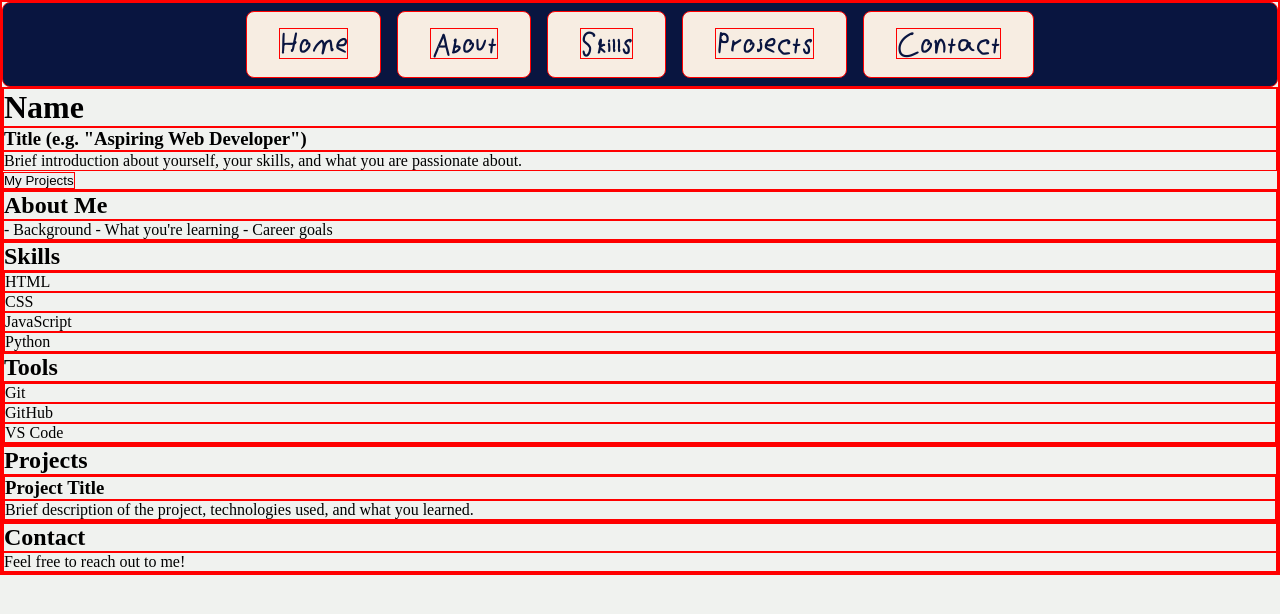
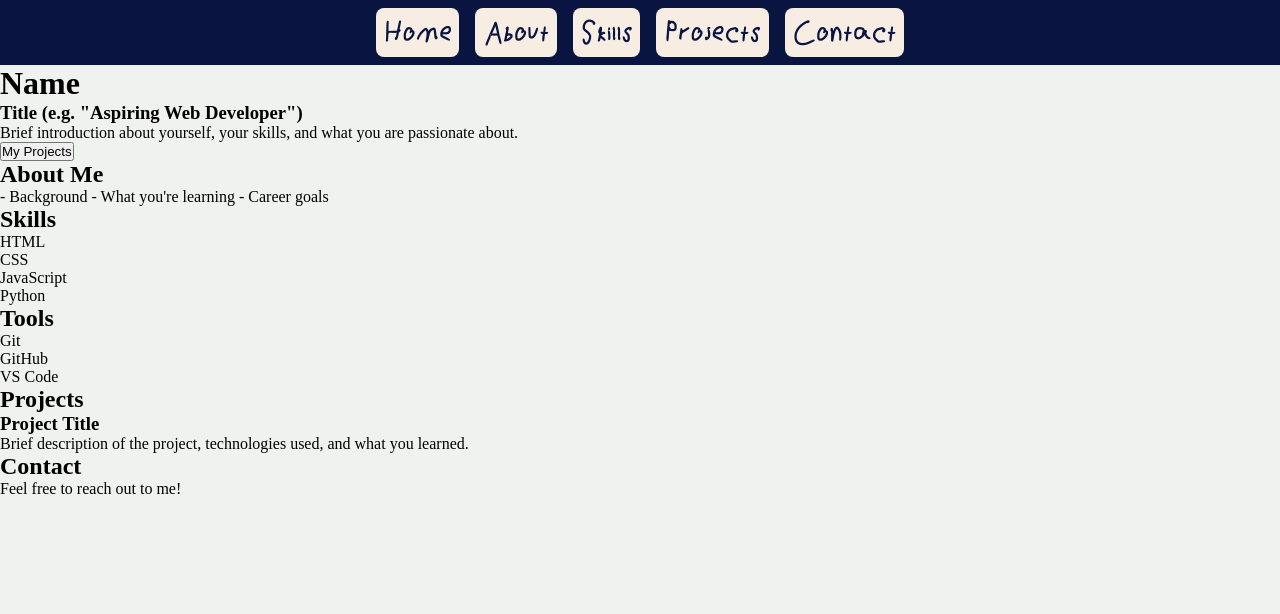
Before and after one commit to LeoDino/portfolio, a plain HTML site: page Index.html in a window 1280 px wide. Drawn offline with Linux system fonts and the light colour scheme.

Commit message:
fixade navbar css lite

```diff
--- a/style/_layout.scss
+++ b/style/_layout.scss
@@ -6,14 +6,14 @@
     align-content: center;
     justify-content: center;
 
-    border-radius: 0.5rem;
+
 
     li {
         list-style: none;
         padding: 1rem;
         background-color: map-get($light-extra-color, color3);
         border-radius: 0.5rem;
-        padding: 1rem 2rem 1rem 2rem;
+        padding: 0.5rem;
         margin: 0.5rem;
         a {
             text-decoration: none;
--- a/style/_main.scss
+++ b/style/_main.scss
@@ -7,7 +7,7 @@
     box-sizing: border-box;
     margin: 0;
     padding: 0;
-    border: solid 1px red;
+    //border: solid 1px red;
 }
 
 
```
Also changed, not shown: style/style.css, 1 other file.
